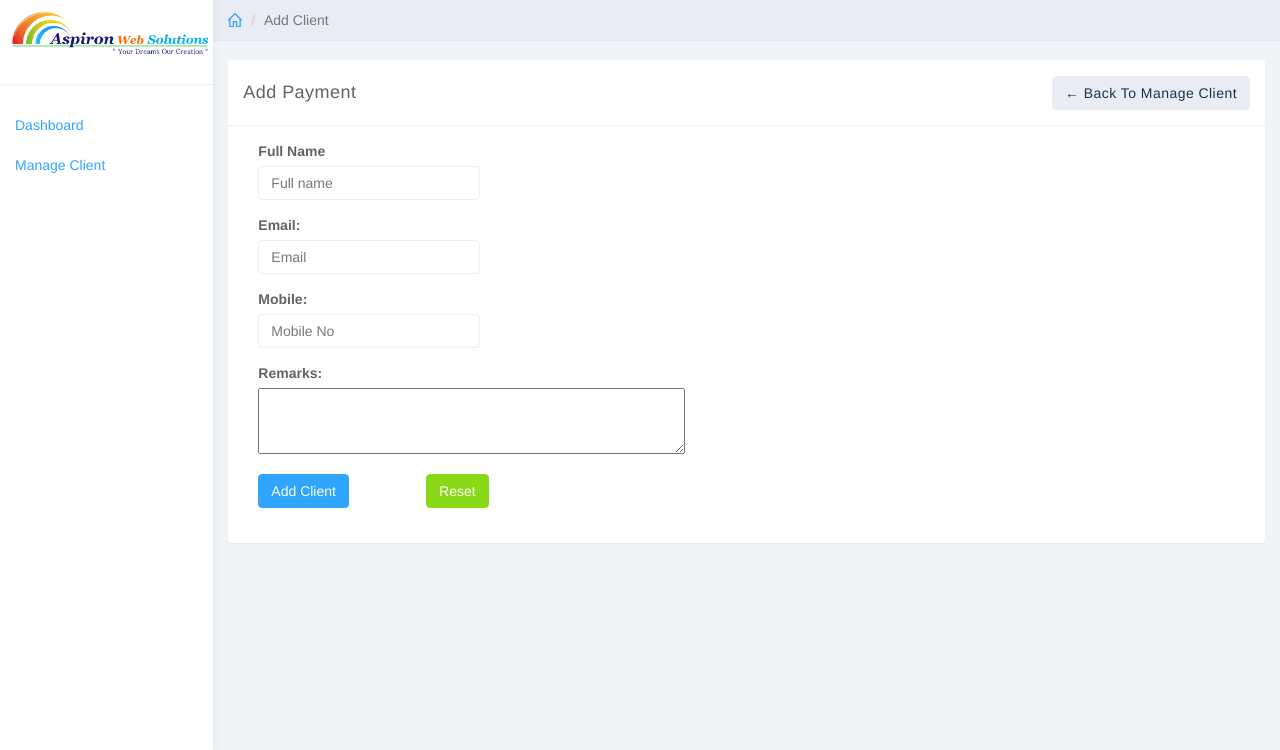
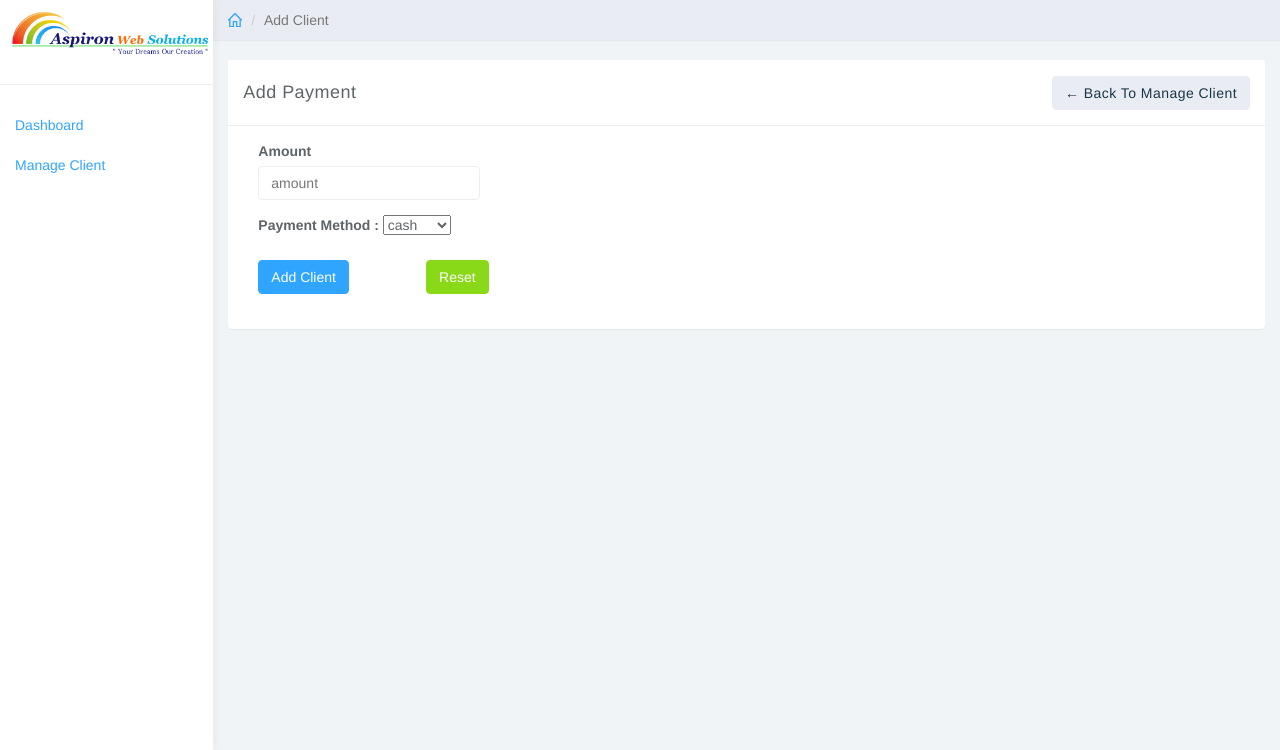
Before and after one commit to dhaivat28/clientarea, a CodeIgniter app: template application/views/admin/add_payment.php in a window 1280 px wide. Shown: the part 50-800 px from the top of the page. Run offline with CodeIgniter, Linux system fonts and the light colour scheme; the template is opened without the code that fills it, so the values that code supplies are empty.

Commit message:
added amount left to payments model

```diff
--- a/application/controllers/payments.php
+++ b/application/controllers/payments.php
@@ -19,6 +19,7 @@ class Payments extends CI_Controller {
 	public function add_payment($service_id) {
 		$this->load->helper('form');
 		$this->load->model('paymentsmodel','sm');
+		$tr_details = $this->pyml->get_details($service_id);
 		$this->load->view('admin/add_payment');
 	}
 
--- a/application/controllers/services.php
+++ b/application/controllers/services.php
@@ -63,7 +63,7 @@ class Services extends CI_Controller {
 			$d = $this->input->post('service_name');
 			$s_id = $this->pyml->get_s_id($d);
 			$p_status = "no payments yet";
-			$payment_array= array('service_id' =>$s_id,'p_status' => $p_status,'added_on' => $n,'service_charges'=>$service_charges);
+			$payment_array= array('service_id' =>$s_id,'p_status' => $p_status,'added_on' => $n,'service_charges'=>$service_charges,'amount_left'=>$service_charges);
 
 				if($done)
 				{
--- a/application/views/admin/add_payment.php
+++ b/application/views/admin/add_payment.php
@@ -36,19 +36,19 @@
 					</div>
 					<div class="panel-body">
 						<div class="col-md-6">
-							<?php echo form_open('client/storeclient'); ?>
+							<?php echo form_open('payments/update_payment'); ?>
 							<?php echo form_hidden('admin_id',$this->session->userdata('admin_id')) ?>
 								<div class="form-group">
 									<div class="row">
 										<div class="col-lg-6">
-											<label>Full Name</label>
-												<?php echo form_input(['name'=>'cname','id'=>'inputEmail','class'=>'form-control','placeholder'=>'Full name','value'=>set_value('cname')]); ?>
+											<label>Amount</label>
+												<?php echo form_input(['name'=>'amount','id'=>'inputEmail','class'=>'form-control','placeholder'=>'amount','value'=>set_value('amount')]); ?>
 										</div>
 
 										<div class="col-lg-6">
 										</div>
 										<div class="form-error-custom">
-											<?php echo form_error('cname'); ?>
+											<?php echo form_error('amount'); ?>
 										</div>
 									</div>
 
@@ -57,40 +57,24 @@
 								<div class="form-group">
 									<div class="row">
 										<div class="col-lg-6">
-											<label>Email:</label>
-											<?php echo form_input(['name'=>'email','id'=>'inputEmail','class'=>'form-control','placeholder'=>'Email','value'=>set_value('email')]); ?>
+											<label>Payment Method : </label>
+												<select name="payment_method">
+												  <option value="cash">cash</option>
+												  <option value="cheque">cheque</option>
+												  <option value="other">other</option>
+
+												</select>
+
 										</div>
 										<div class="col-lg-6">
 											<div class="form-error-custom">
-												<?php echo form_error('email'); ?>
+												<?php echo form_error('payment_method'); ?>
 											</div>
 										</div>
 									</div>
 								</div>
 
-								<div class="form-group">
-									<div class="row">
-										<div class="col-lg-6">
-												<label>Mobile:</label>
-												<?php echo form_input(['name'=>'mobile','id'=>'inputEmail','class'=>'form-control','placeholder'=>'Mobile No','value'=>set_value('mobile')]); ?>
-										</div>
-										<div class="col-lg-6">
-											<div class="form-error-custom">
-												<?php echo form_error('mobile'); ?>
-											</div>
-										</div>
-									</div>
-								</div>
 
-								<div class="form-group">
-									<div class="row">
-										<div class="col-lg-6">
-											<label>Remarks:</label>
-											<?php $options = array('name' => 'remarks','rows' => '3','cols' => '50','value'=>set_value('remarks'));
-												echo form_textarea($options);?>
-										</div>
-									</div>
-								</div>
 
 								<div class="row">
 									<div class="col-lg-4">
--- a/application/views/admin/manage_payments.php
+++ b/application/views/admin/manage_payments.php
@@ -62,6 +62,7 @@
 						        <th>Amount Paid</th>
 								  <th>Payment Status</th>
 								  <th>Payment method</th>
+								  <th>Amount Left</th>
 
 						    </tr>
 						    </thead>
@@ -83,7 +84,8 @@
 									<td><?= $k->amount_paid ?></td>
 									<td><?= $k->p_status ?></td>
 									<td><?= $k->p_method ?></td>
-									<td>		<?=anchor("services/delete_service/{$k->service_id}",'Update',['class'=>'btn btn-danger']); ?>
+									<td><?= $k->amount_left ?></td>
+									<td>		<?=anchor("payments/add_payment/{$k->service_id}",'Pay',['class'=>'btn btn-success	']); ?>
 									</td>
 								</tr>
 						   <?php endforeach; ?>
```
Also changed, not shown: application/models/paymentsmodel.php (+15 -0 lines).
